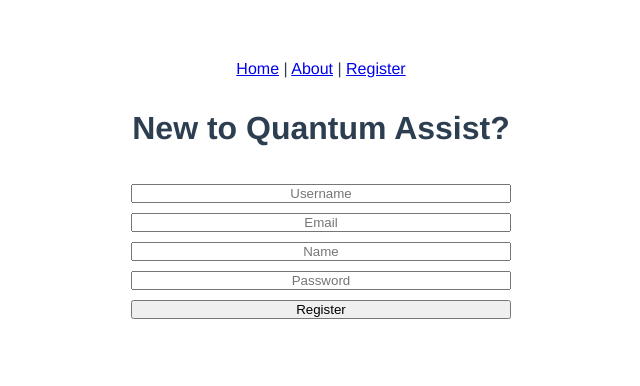
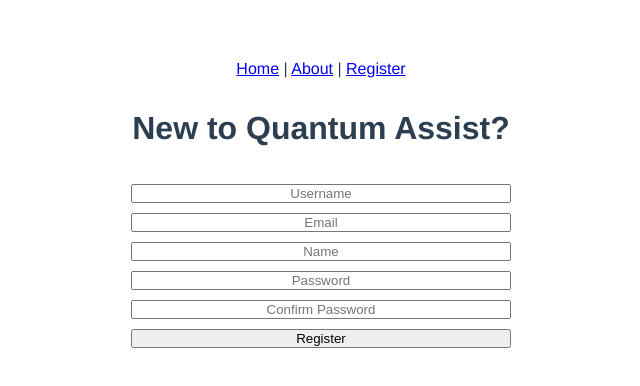
Before and after one commit to cubanmercury/Quantum-Assist, a Vue app in the folder client/: page /register in a window 1280 px wide. Shown: the top 386 px of the page, without its empty margins (319-959 px from the left). Built offline with nearby package versions, Linux system fonts and the light colour scheme.

Commit message:
added form validation and error messaged

```diff
--- a/client/package.json
+++ b/client/package.json
@@ -34,7 +34,8 @@
     ],
     "rules": {
       "no-console": 0,
-      "no-unused-vars": 0
+      "no-unused-vars": 0,
+      "no-useless-escape": 0
     },
     "parserOptions": {
       "parser": "babel-eslint"
--- a/client/src/views/Register.vue
+++ b/client/src/views/Register.vue
@@ -1,13 +1,19 @@
 <template>
     <div>
         <Register />
-        <div class="register-form">
+        <p v-if="errors.length">
+            <ul>
+                <li v-for="error in errors" :key="error.id">{{error}}</li>
+            </ul>
+        </p>
+        <form class="register-form" @submit="checkForm" id="registerForm" novalidate="true">
             <input type="text" name="username" v-model="username" placeholder="Username">
             <input type="email" name="email" v-model="email" placeholder="Email">
             <input type="text" name="name" v-model="name" placeholder="Name">
             <input type="password" name="password" v-model="password" placeholder="Password">
+            <input type="password" name="password2" v-model="password2" placeholder="Confirm Password">
             <input @click="register" type="submit" value="Register">
-        </div>
+        </form>
     </div>
 
 </template>
@@ -25,7 +31,9 @@
             username: '',
             email: '',
             name: '',
-            password: ''
+            password: '',
+            password2: '',
+            errors: []
         }
     },
     methods: {
@@ -40,7 +48,37 @@
                 u_signedUp: dateString
             });
             //console.log(response.data);
+        },
+        checkForm(e) {
+            this.errors = [];
+            if(!this.username){
+                this.errors.push('username required');
+            }
+            else if(!this.email){
+                this.errors.push('email required');
+            }
+            else if(!this.validEmail(this.email)){
+                this.errors.push('please enter a valid email');
+            }
+            else if(this.password !== this.password2){
+                this.errors.push('passwords don\'t match');
+            }
+            else{
+                e.preventDefault();
+                this.register();
+                this.errors.push('Registration Successful')
+                this.username = "";
+                this.email = "";
+                this.name = "";
+                this.password = "";
+                this.password2 = "";
+            }
+            e.preventDefault();
 
+        },
+        validEmail(email){
+            var re = /^(([^<>()\[\]\\.,;:\s@"]+(\.[^<>()\[\]\\.,;:\s@"]+)*)|(".+"))@((\[[0-9]{1,3}\.[0-9]{1,3}\.[0-9]{1,3}\.[0-9]{1,3}\])|(([a-zA-Z\-0-9]+\.)+[a-zA-Z]{2,}))$/;
+            return re.test(email);
         }
     }
 }
```
Also changed, not shown: client/src/services/AuthenticationService.js (+0 -8 lines), 1 other file (tests, documents, lock files or other folders).
